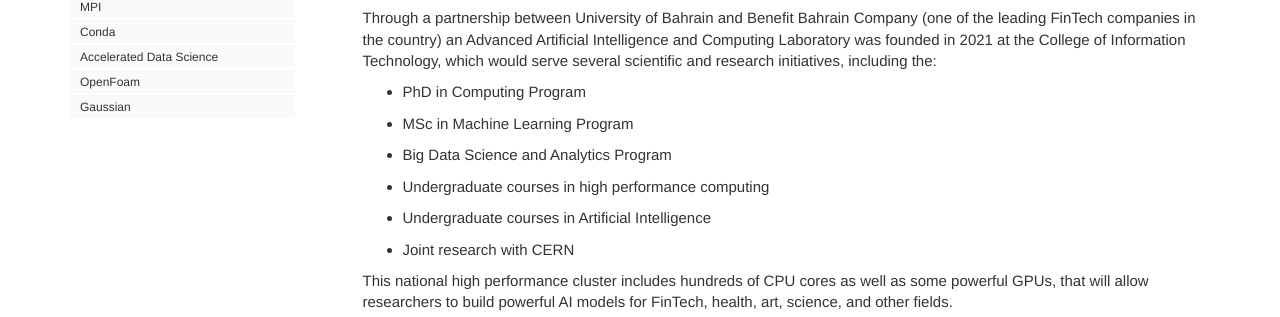
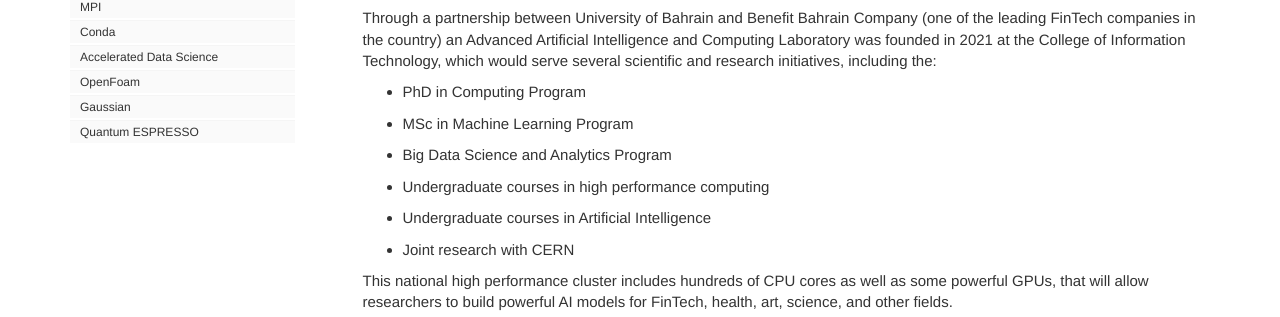
Before and after one commit to UOB-AI/UOB-AI.github.io, a Jekyll site: the page built from index.md, in a window 1280 px wide. Shown: the part 326-643 px from the top of the page. Built offline with Jekyll 4.4.1, drawn with Linux system fonts in a browser that asks for light colours; comment, search, counter and statistics services are not loaded.

Commit message:
Add Quantum ESPRESSO to main sidebar

```diff
--- a/_data/sidebars/main_sidebar.yml
+++ b/_data/sidebars/main_sidebar.yml
@@ -59,3 +59,7 @@ entries:
     - title: Gaussian
       output: web
       url: /gaussian.html
+
+    - title: Quantum ESPRESSO
+      output: web
+      url: /qe.html
```
